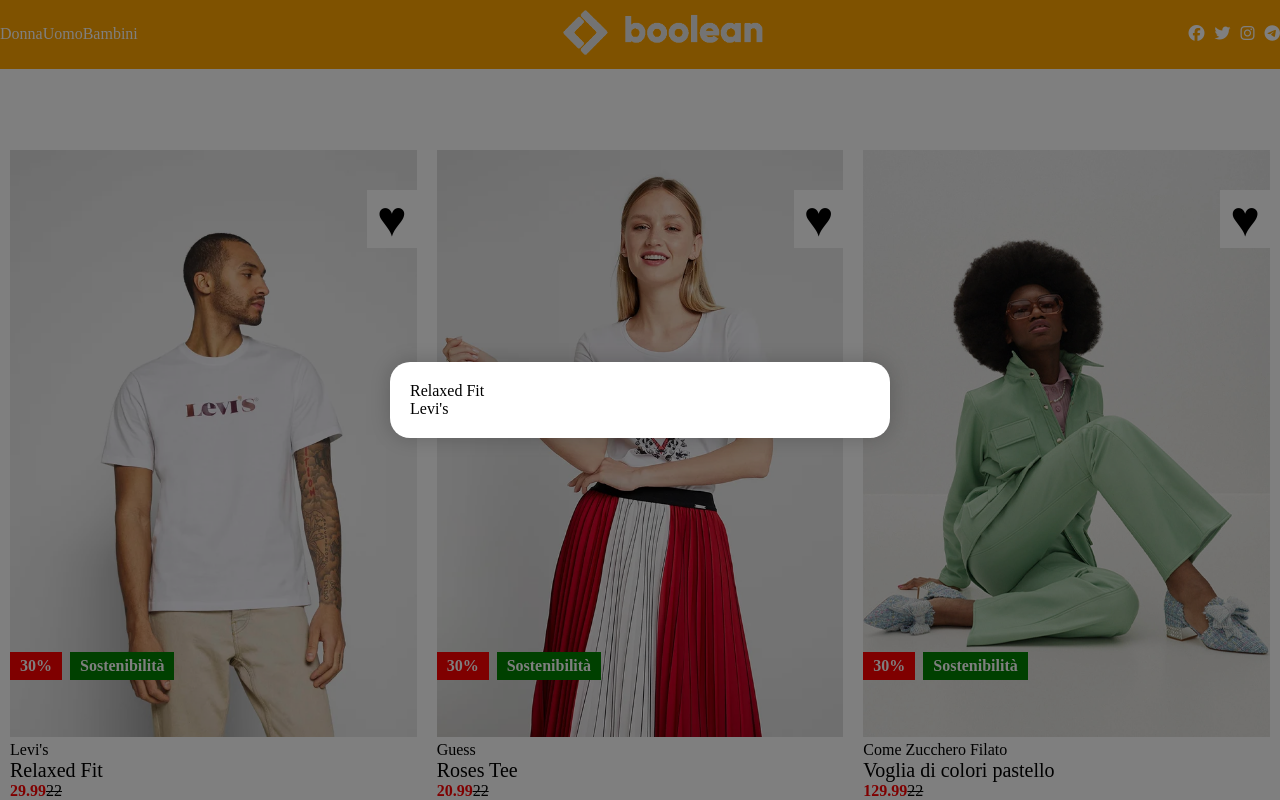
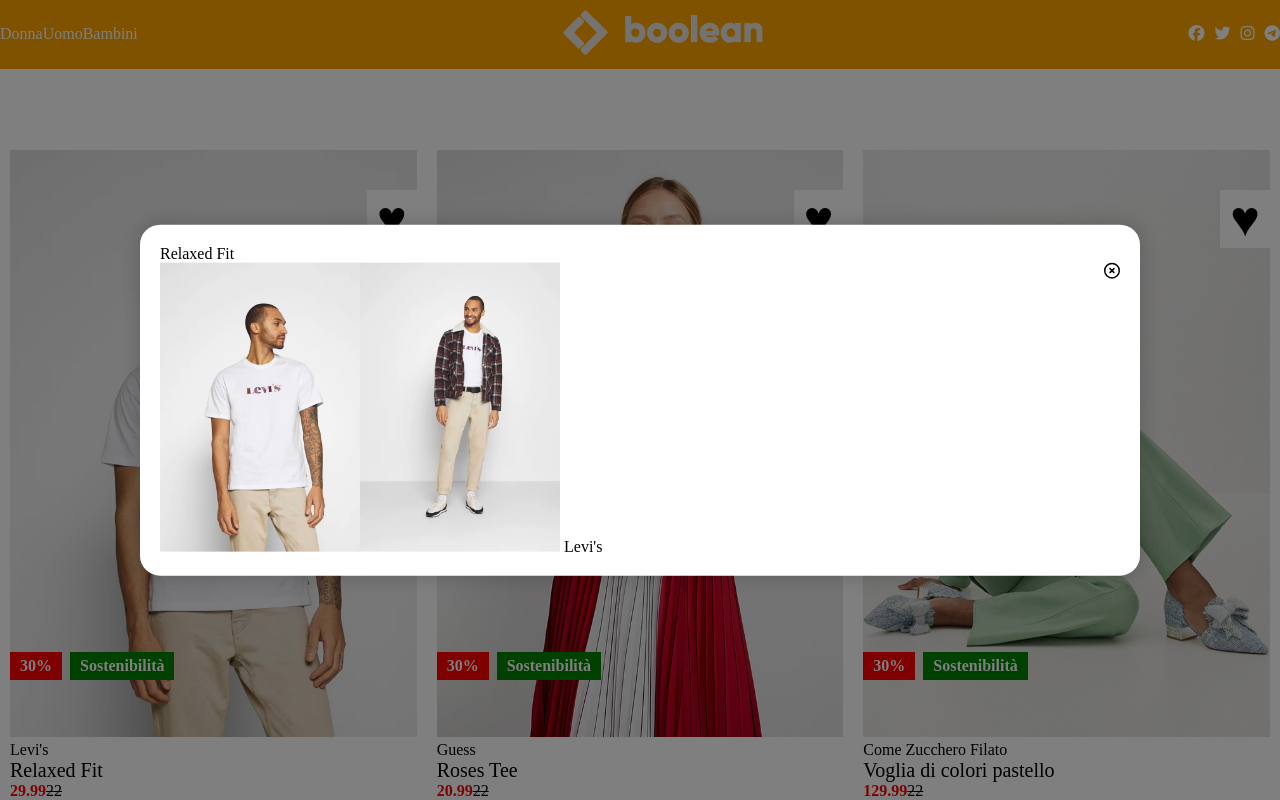
Before and after one commit to AngeloFriello/vite-boolando, a Vue app: page / in a window 1280 px wide. Both pictures are taken after a click on the element "Relaxed Fit". Shown: the top 800 px of the page. Built offline with nearby package versions, Linux system fonts and the light colour scheme; data requests are answered from the project's data file.

Commit message:
add icon

```diff
--- a/src/App.vue
+++ b/src/App.vue
@@ -2,6 +2,7 @@
     import BooleandoHeader from './components/BooleandoHeader.vue';
     import BooleandoMain from './components/BooleandoMain.vue';
     import BooleandoFooter from './components/BooleandoFooter.vue';
+    import { faCircleXmark } from '@fortawesome/free-regular-svg-icons'
     import { store } from './store.js';
     import axios from 'axios';
 
--- a/src/components/BooleandoMain.vue
+++ b/src/components/BooleandoMain.vue
@@ -1,6 +1,7 @@
 <script>
     import Card from './Card.vue';
-    import { store } from '../store'
+    import { store } from '../store';
+
 export default {
     components:{
         Card,
@@ -34,15 +35,18 @@ export default {
         </div>
         <div v-if="open" class="modal">
             <div class="card">
-                <font-awesome-icon :icon="['fas', 'circle-xmark']" />
                 <div class="card-header">
                     {{ selectedProduct.name}}
                 </div>
+                <font-awesome-icon @click="closeModal" :icon="['far', 'circle-xmark']" class="circle-xmark"/>
                 <div class="card-body">
+                    <img :src="`../../public/${store.products[0].frontImage}`" alt="">
+                    <img :src="`../../public/${store.products[0].backImage}`" alt="">
                     {{ selectedProduct.brand }}
                 </div>
             </div>
         </div>
+
     </div>
 </template>
 
--- a/src/components/Card.vue
+++ b/src/components/Card.vue
@@ -31,6 +31,7 @@
             <p class="outfit-price">{{ product.price }}</p>
             <p class="outfit-price_discount">22</p>
         </div>
+
 </template>
 
 <style>
--- a/src/main.js
+++ b/src/main.js
@@ -4,9 +4,9 @@ import App from './App.vue'
 import { library } from '@fortawesome/fontawesome-svg-core'
 import { FontAwesomeIcon } from '@fortawesome/vue-fontawesome'
 
-import { faCircolxmark } from '@fortawesome/free-solid-svg-icons'
+import { faCircleXmark } from '@fortawesome/free-regular-svg-icons'
 
-library.add()
+library.add(faCircleXmark)
 
 
 createApp(App)
--- a/src/styles/general.scss
+++ b/src/styles/general.scss
@@ -188,7 +188,9 @@ footer{
     background-color: rgba(0,0,0,0.5);
   }
 
-.modal .card {
+.modal{
+    display: inline;
+    .card {
         position: fixed;
         top: 50%;
         left: 50%;
@@ -198,6 +200,18 @@ footer{
         border-radius: 20px;
         padding: 20px;
         width: 100%;
-    max-width: 500px;
+        max-width: 1000px;
         box-shadow: 0px 0px 20px rgba(0,0,0,0.2);
+    };
+    img{
+        display: inline;
+        max-width: 200px;
+    };
+    .circle-xmark{
+        position: absolute;
+        right: 20px;
+    };
+    .card-body{
+        display: inline;
     }
+}
```
Lines whose indentation alone changed are shown as unchanged.
